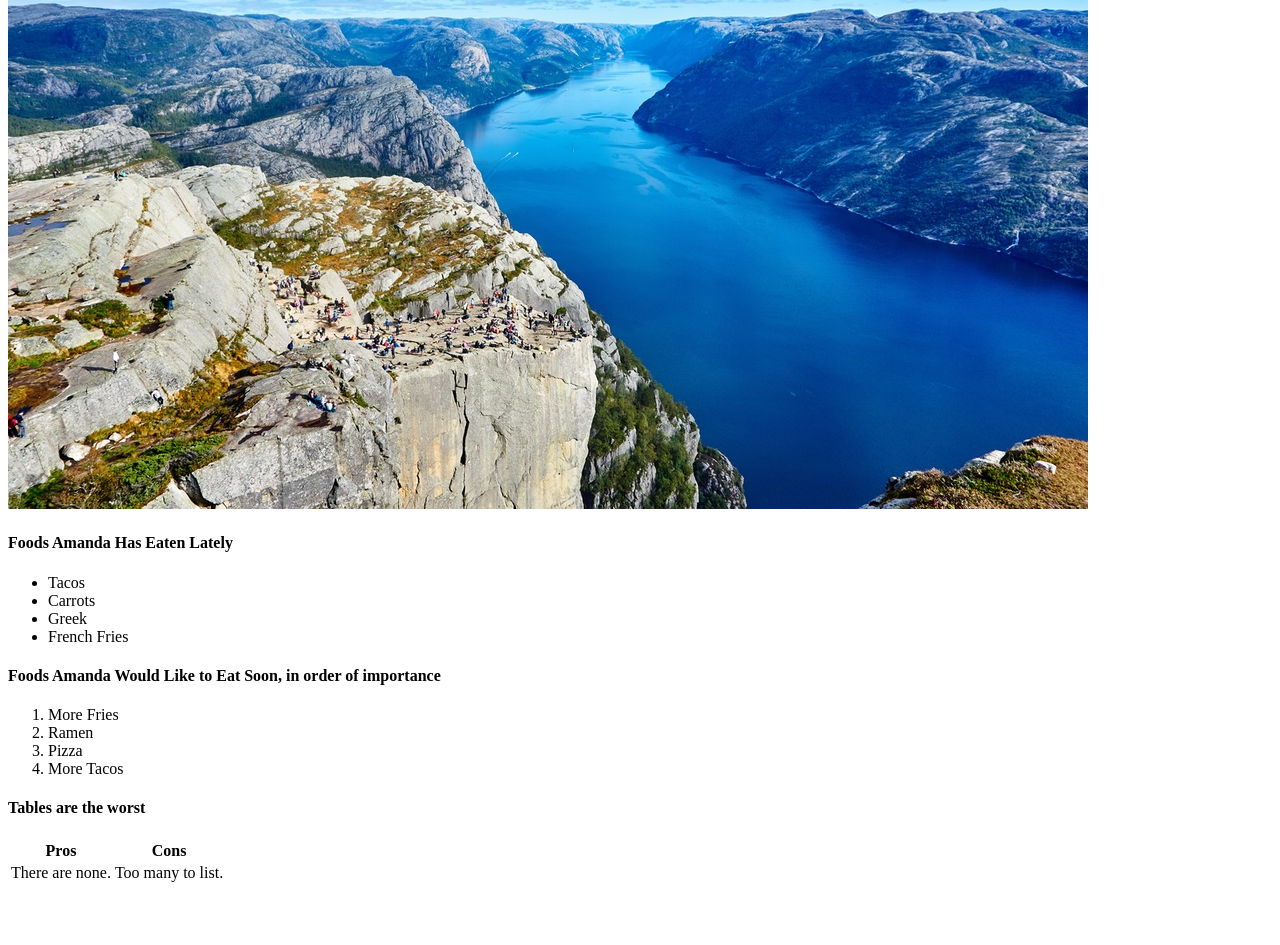
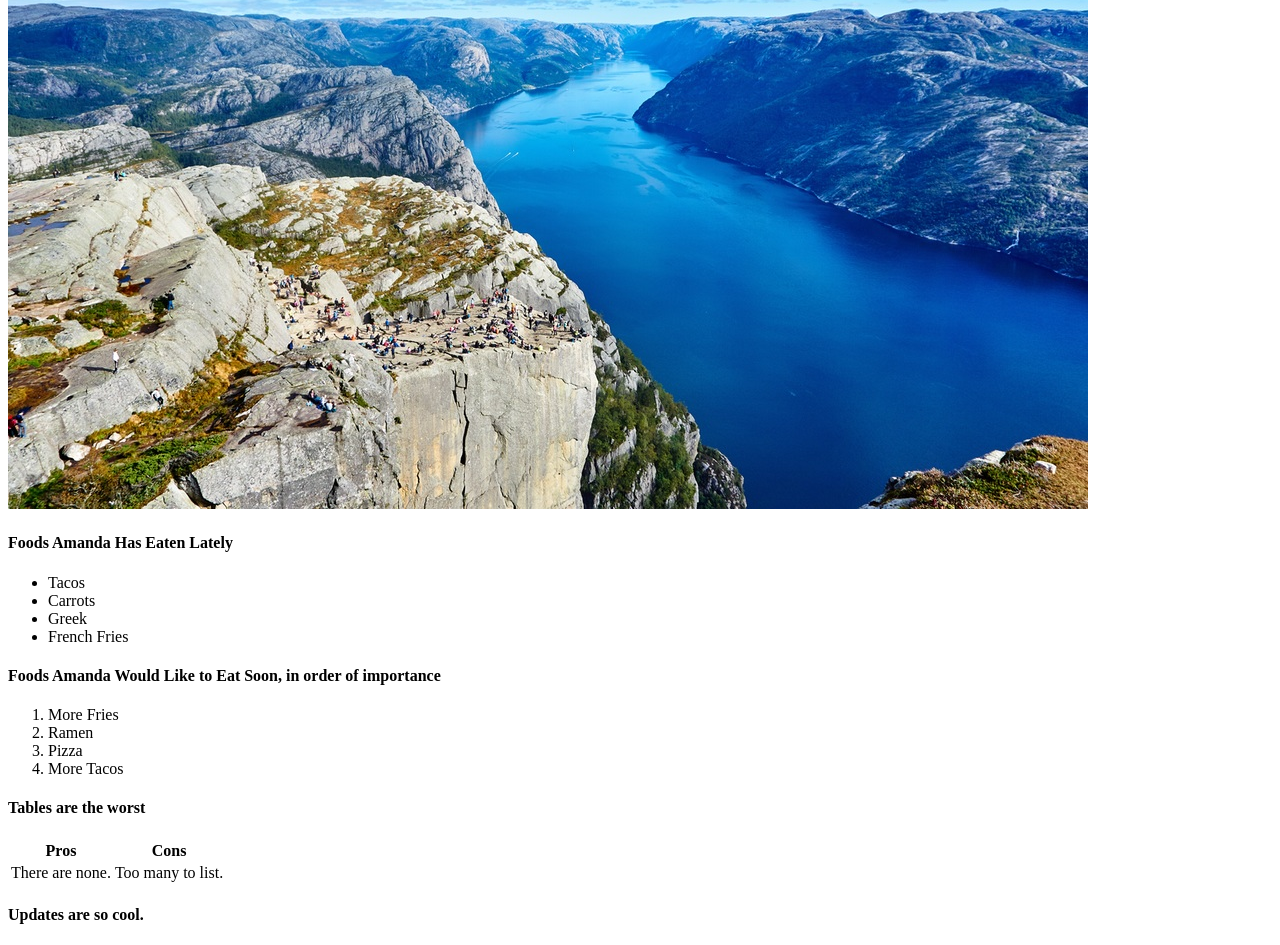
Before and after one commit to amandamustard/amandamustard.github.io, a plain HTML site: page index.html in a window 1280 px wide. Shown: the part 1165-2110 px from the top of the page. Before the commit the page ends 2058 px from the top, so only its background shows below. Drawn offline with Linux system fonts and the light colour scheme.

Commit message:
Update 1

```diff
--- a/index.html
+++ b/index.html
@@ -56,6 +56,7 @@
 			</tr>
 		</table>
 
+<h4>Updates are so cool.</h4>
 
 
 	</body>
```
